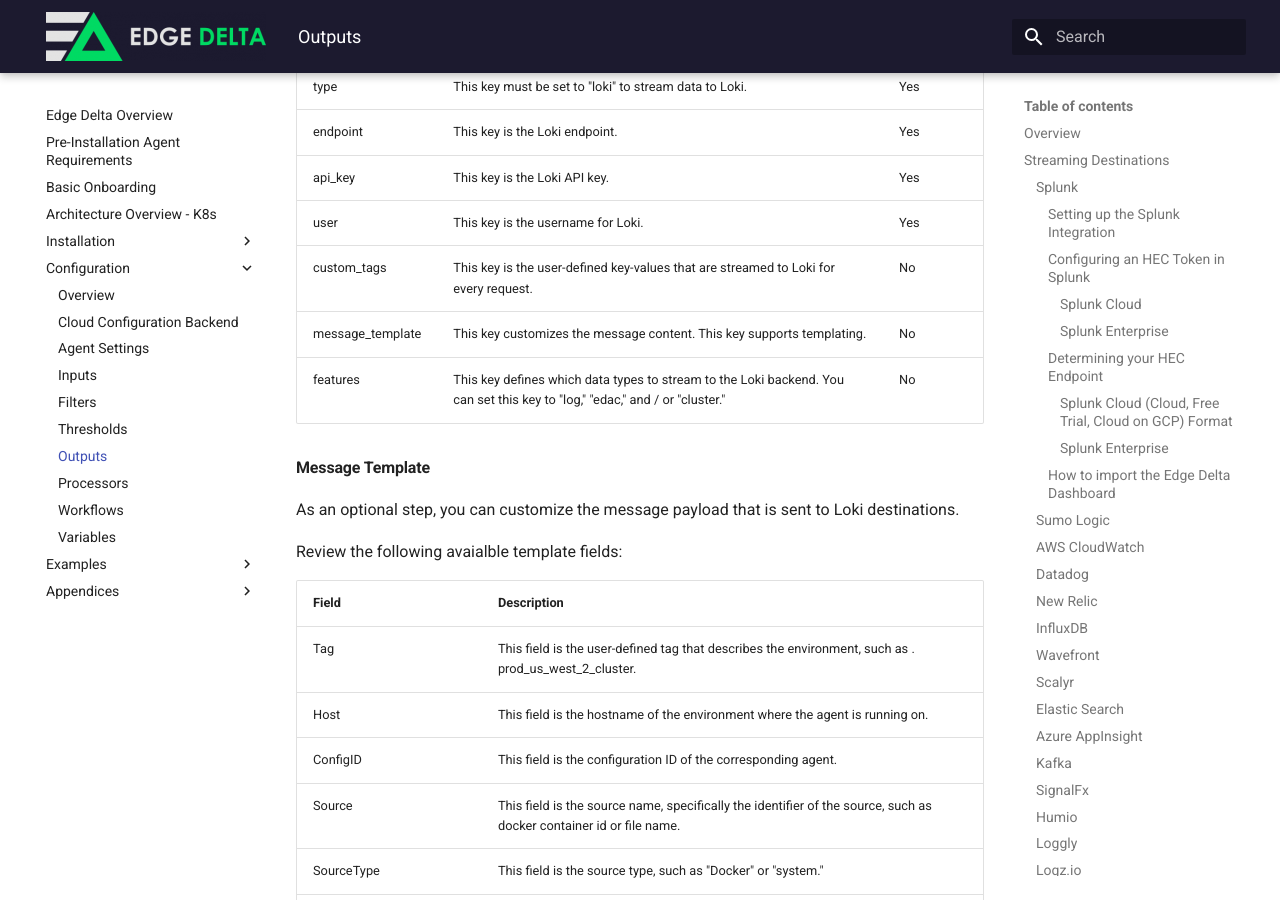
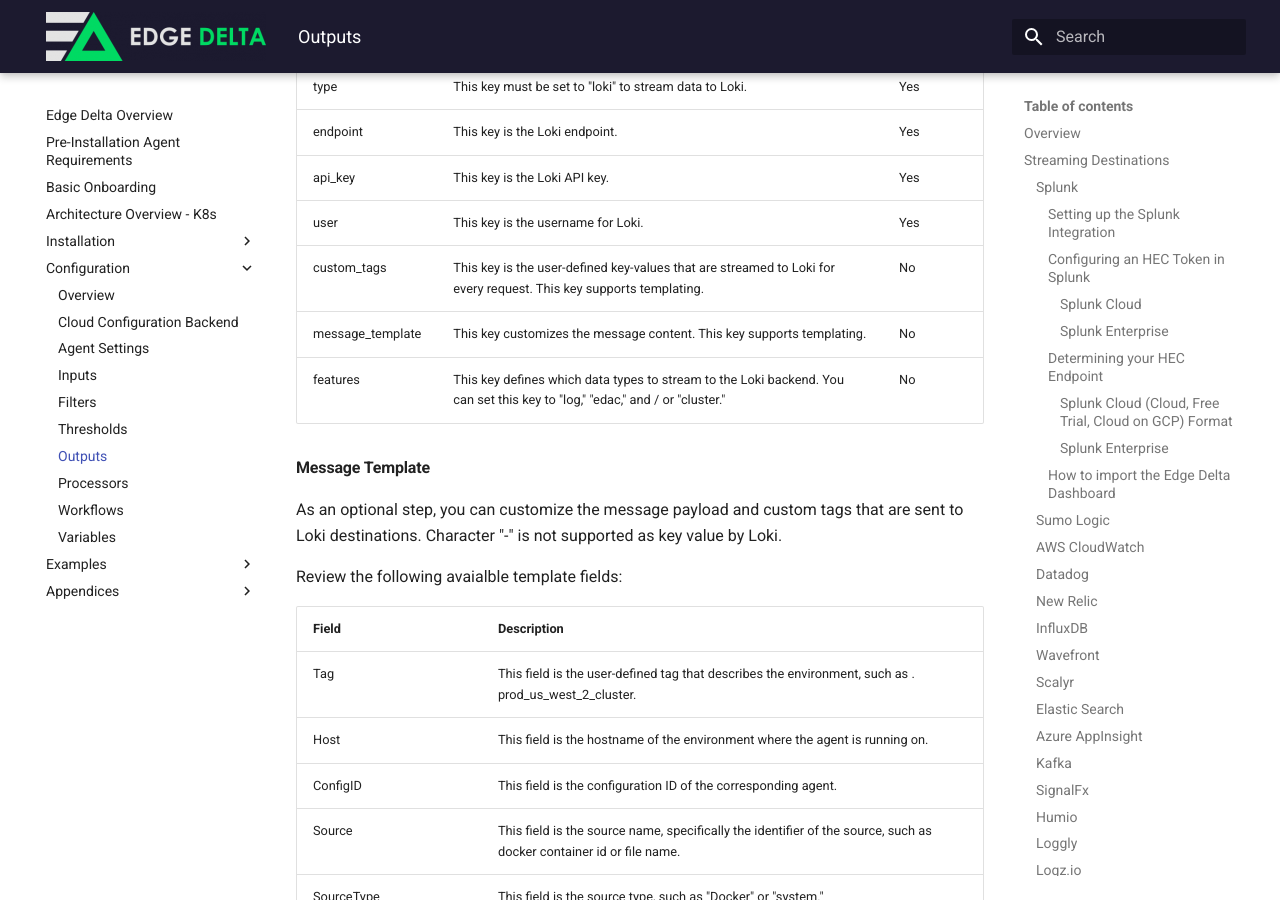
Before and after one commit to edgedelta/docs, an MkDocs documentation site: the page built from docs/configuration/outputs.md, in a window 1280 px wide and 900 px high, scrolled down 18356 px. Built offline with MkDocs 1.6.1 and Material for MkDocs 9.7.7, drawn with Linux system fonts in a browser that asks for light colours; some of the changed text lies outside the part shown.

Commit message:
Fixed both azure eventhub trigger and stream having same names for doclinks and added custom tag templating

```diff
--- a/docs/configuration/outputs.md
+++ b/docs/configuration/outputs.md
@@ -549,13 +549,13 @@ You can enable this integration to stream analytics and insights to a Loki endpo
 | endpoint | This key is the Loki endpoint. | Yes |
 | api\_key | This key is the Loki API key. | Yes |
 | user | This key is the username for Loki. | Yes |
-| custom\_tags | This key is the user-defined key-values that are streamed to Loki for every request. | No |
+| custom\_tags | This key is the user-defined key-values that are streamed to Loki for every request. This key supports templating. | No |
 | message\_template | This key customizes the message content. This key supports templating. | No |
 | features | This key defines which data types to stream to the Loki backend. You can set this key to "log," "edac," and / or "cluster." | No |
 
 #### **Message Template**
 
-As an optional step, you can customize the message payload that is sent to Loki destinations.
+As an optional step, you can customize the message payload and custom tags that are sent to Loki destinations. Character "-" is not supported as key value by Loki.
 
 Review the following avaialble template fields:
 
```
Also changed, not shown: other parts of docs/configuration/outputs.md (+2 -2 lines).
